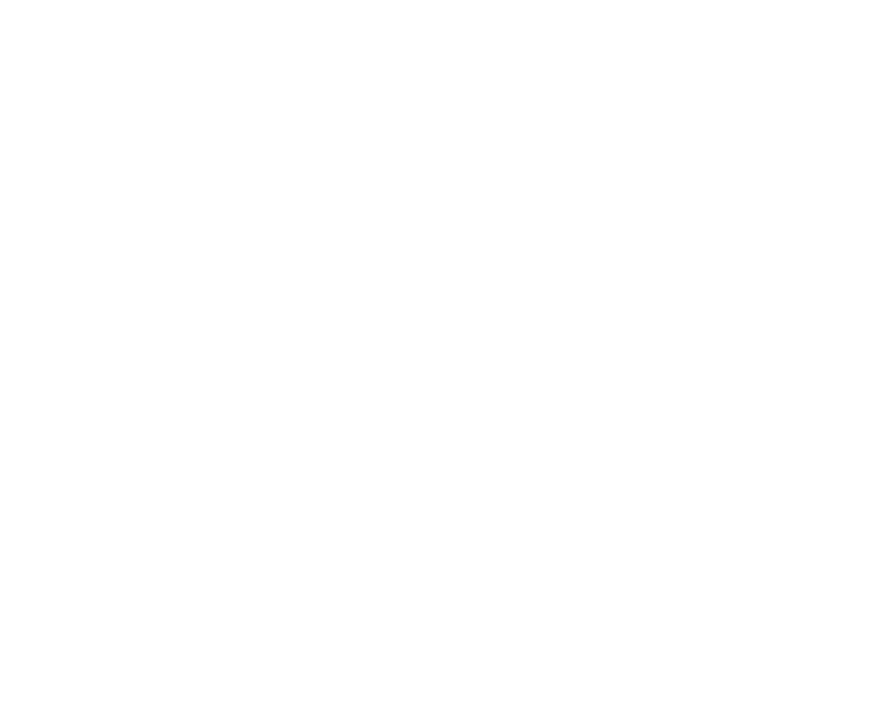
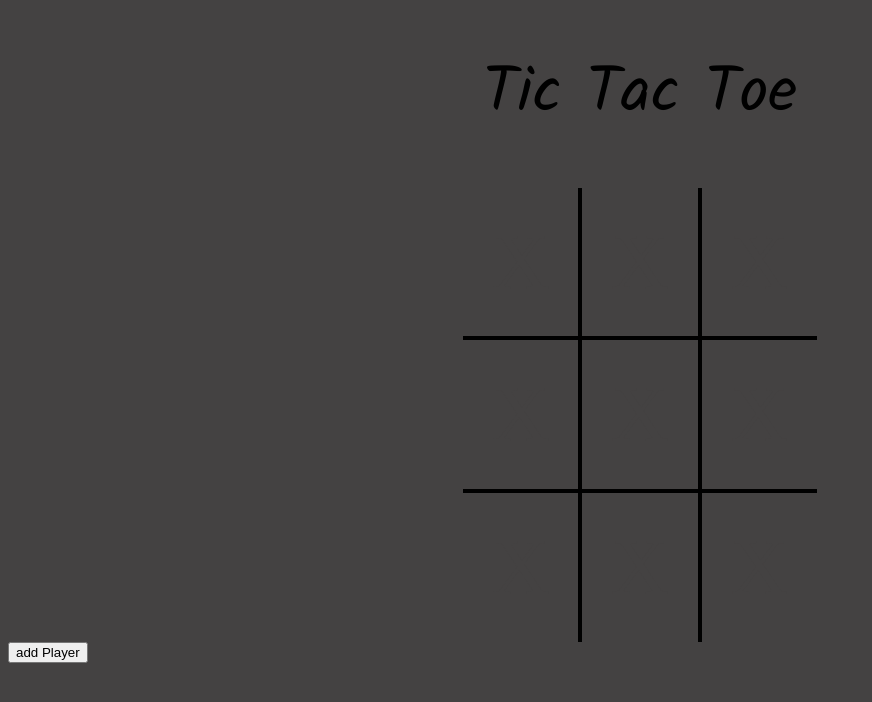
Before and after one commit to sdecu/tictactoe, a plain HTML site: page index.html in a window 1280 px wide. Shown: the whole page, without its empty margins (0-872 px from the left). Drawn offline with Linux system fonts and the light colour scheme.

Commit message:
forgot to commit

```diff
--- a/index.html
+++ b/index.html
@@ -3,10 +3,33 @@
 <head>
     <meta charset="UTF-8">
     <meta name="viewport" content="width=device-width, initial-scale=1.0">
+    <link rel="preconnect" href="https://fonts.googleapis.com">
+    <link rel="preconnect" href="https://fonts.gstatic.com" crossorigin>
+    <link href="https://fonts.googleapis.com/css2?family=Kalam:wght@300;400;700&display=swap" rel="stylesheet">
     <link rel="stylesheet" href="style.css">
     <title>tictactoe</title>
 </head>
 <body>
+    <h1 class = 'kalam-regular'>Tic Tac Toe<br></h1>
+    <div id="game_board">
+        <ul id = 'row0'>
+            <li>X</li
+            ><li>X</li
+            ><li>X</li>
+        </ul>
+        <ul id = 'row1'>
+            <li>X</li
+            ><li>X</li
+            ><li>X</li>
+        </ul>
+        <ul id = 'row2'>
+            <li>X</li
+            ><li>X</li
+            ><li>X</li>
+        </ul>
+    </div>
+    <input type="button" value="add Player">
+
     <script src="script.js"></script>
 </body>
 </html>
--- a/script.js
+++ b/script.js
@@ -0,0 +1,49 @@
+gameBoard = (function ()    {
+    let gameState = new Array(3).fill().map(()=>new Array(3).fill(null));
+
+    function action(i, j, token)   {
+        gameState[i][j] = token;
+    }
+
+    function getGameState() {
+      return gameState;
+    }
+    return {
+        action,
+        getGameState
+    };
+})();
+
+const playerModule = (function () {
+    let player1;
+    let player2;
+
+    function assignPlayer(name) {
+      if (!player1) {
+        player1 = name;
+      } else if (!player2) {
+        player2 = name;
+      } else {
+        alert("Players full");
+      }
+    }
+
+    function getPlayers() {
+      return { player1, player2 };
+    }
+
+    return { assignPlayer, getPlayers };
+  })();
+
+
+  // test
+playerModule.assignPlayer('tony');
+playerModule.assignPlayer('test');
+
+
+gameBoard.action(0, 2, "x");
+
+console.log(gameBoard.getGameState());
+const players = playerModule.getPlayers();
+const player1Name = players.player1;
+console.log(players.player2);
--- a/style.css
+++ b/style.css
@@ -0,0 +1,84 @@
+body    {
+    background: rgb(68, 66, 66);
+
+}
+h1  {
+    max-width: fit-content;
+    margin-left: auto;
+    margin-right: auto;
+    font-size: 4rem;
+}
+div {
+    max-width: fit-content;
+    margin-left: auto;
+    margin-right: auto;
+}
+
+ul  {
+    box-sizing: border-box;
+    margin: 0;
+    padding: 0;
+}
+
+li  {
+    display: inline-block;
+    box-sizing: border-box;
+    font-size: 80px;
+    padding: 1.8rem;
+    margin: 0;
+    color: rgb(68, 66, 66);
+}
+
+#row0 li:nth-child(1),
+#row0 li:nth-child(2),
+#row0 li:nth-child(3),
+#row1 li:nth-child(1),
+#row1 li:nth-child(2),
+#row1 li:nth-child(3)  {
+    border-bottom: solid black 2px;
+}
+
+#row0 li:nth-child(1),
+#row0 li:nth-child(2),
+#row1 li:nth-child(1),
+#row1 li:nth-child(2),
+#row2 li:nth-child(1),
+#row2 li:nth-child(2)   {
+    border-right: solid black 2px;
+}
+
+#row1 li:nth-child(1),
+#row1 li:nth-child(2),
+#row1 li:nth-child(3),
+#row2 li:nth-child(1),
+#row2 li:nth-child(2),
+#row2 li:nth-child(3)   {
+    border-top: solid black 2px;
+}
+
+#row0 li:nth-child(2),
+#row0 li:nth-child(3),
+#row1 li:nth-child(2),
+#row1 li:nth-child(3),
+#row2 li:nth-child(2),
+#row2 li:nth-child(3)   {
+    border-left: solid black 2px;
+}
+
+.kalam-light {
+    font-family: "Kalam", cursive;
+    font-weight: 300;
+    font-style: normal;
+  }
+
+  .kalam-regular {
+    font-family: "Kalam", cursive;
+    font-weight: 400;
+    font-style: normal;
+  }
+
+  .kalam-bold {
+    font-family: "Kalam", cursive;
+    font-weight: 700;
+    font-style: normal;
+  }
```
